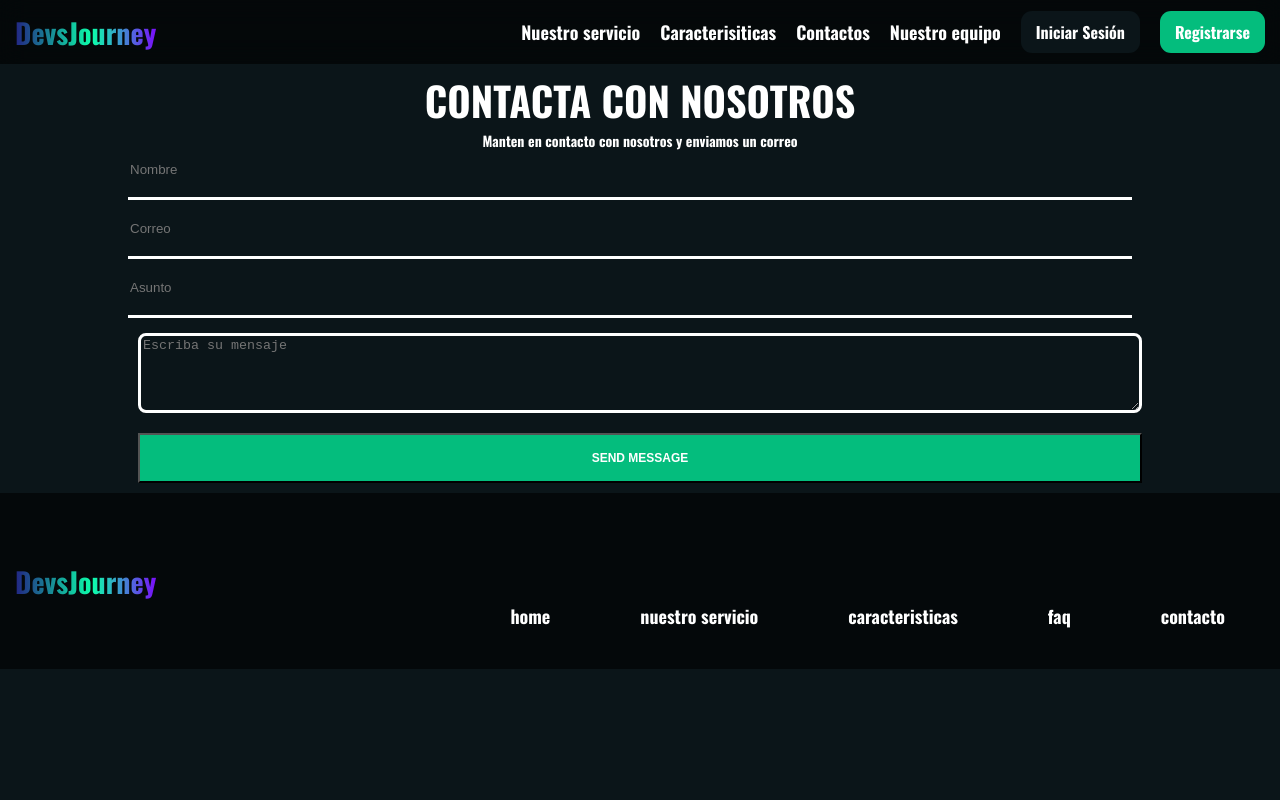
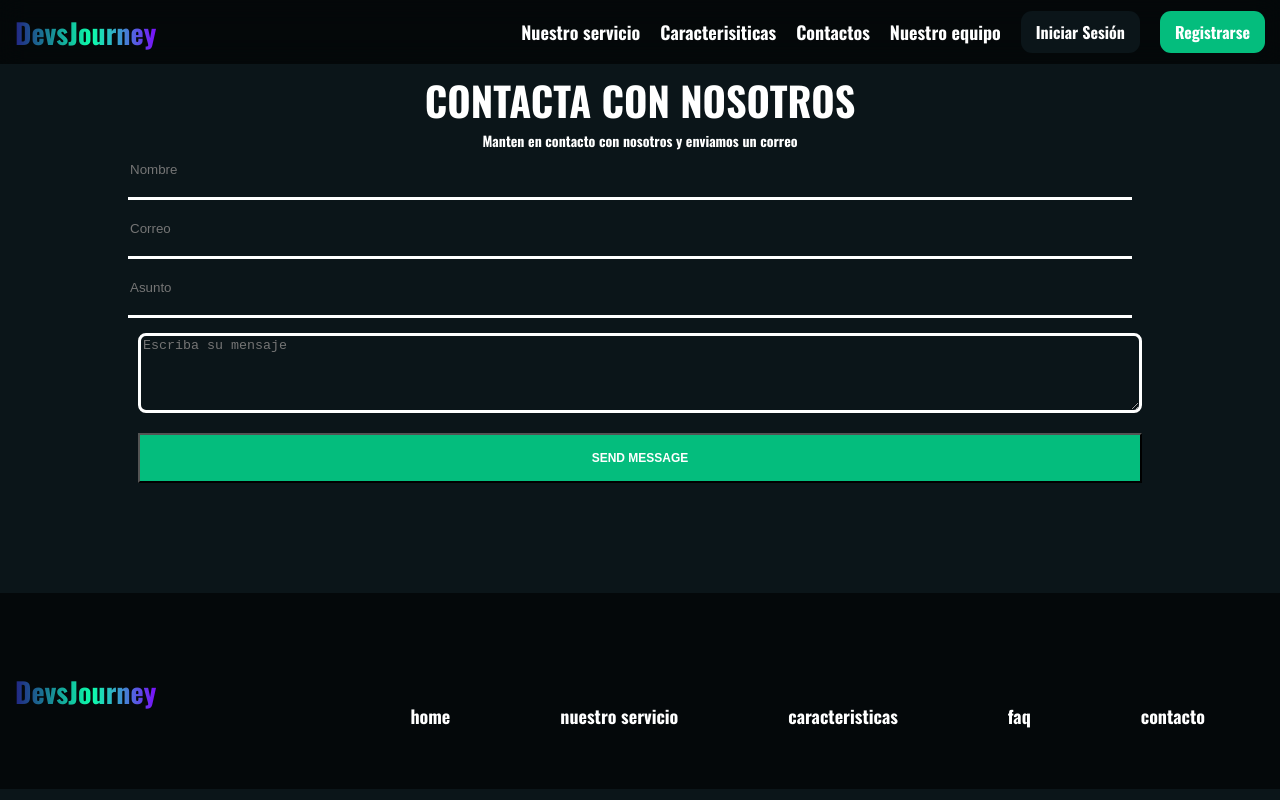
Before and after one commit to SofiDevO/proyecto--fullstack, a React (Vite) app in the folder frontend/CodeJourney/: page / in a window 1280 px wide. Built offline with nearby package versions, Linux system fonts and the light colour scheme.

Commit message:
se hace el primer ajuste en el footer

```diff
--- a/frontend/CodeJourney/src/components/footer/Footer.css
+++ b/frontend/CodeJourney/src/components/footer/Footer.css
@@ -3,9 +3,9 @@
     justify-content: space-between;
     align-items: center;
     padding: 10px 15px;
+    margin-top: 100px;
     background-color: rgba(0, 0, 0, 0.605);
   }
-
 
   .link-container {
     display: flex;
@@ -14,10 +14,10 @@
   }
 
   .link {
-    padding: 30px;
+    padding: 50px;
     padding-left: 50px;
     margin-right: 10px;
     text-decoration: none;
     color: var(--text-color);
-    padding-top: 100px; /* Adjust padding as needed */
+    padding-top: 100px;
   }
```
